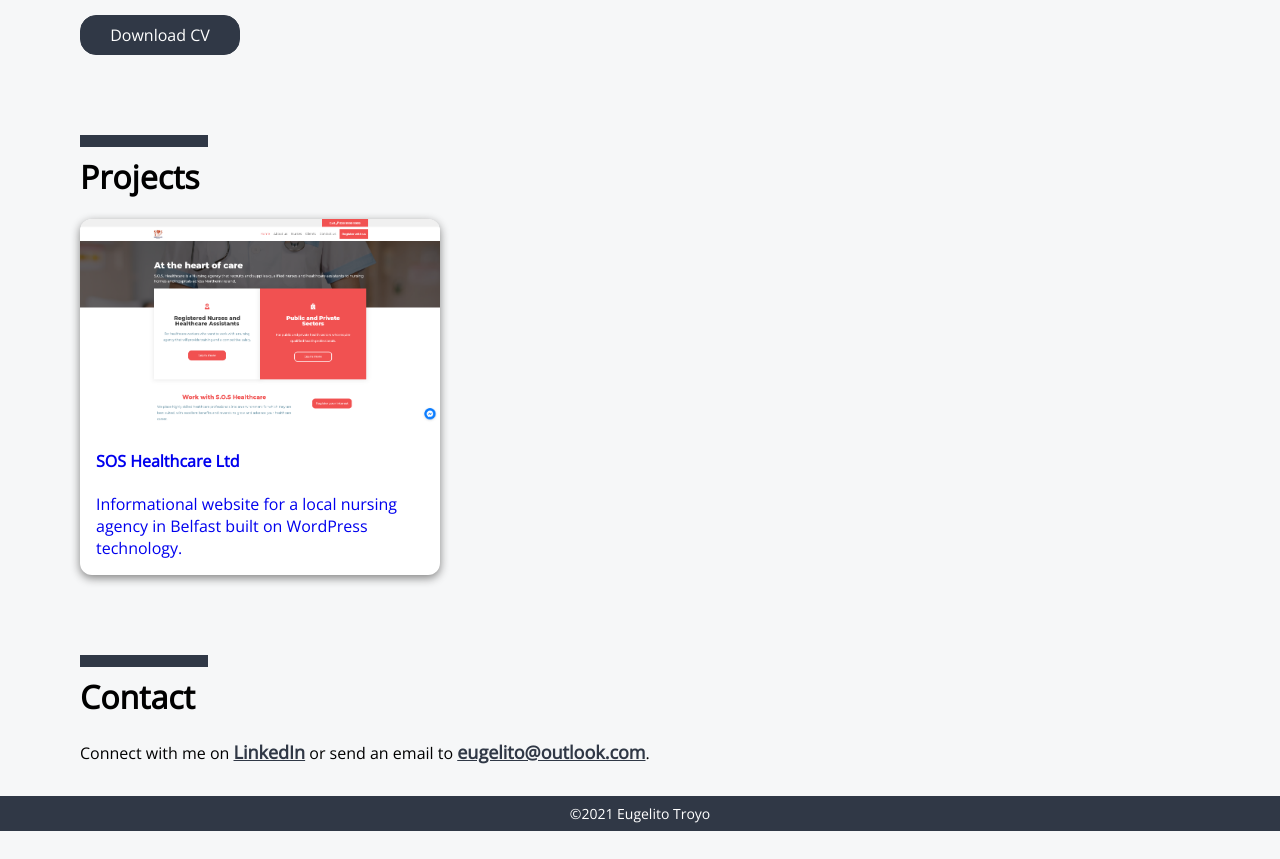
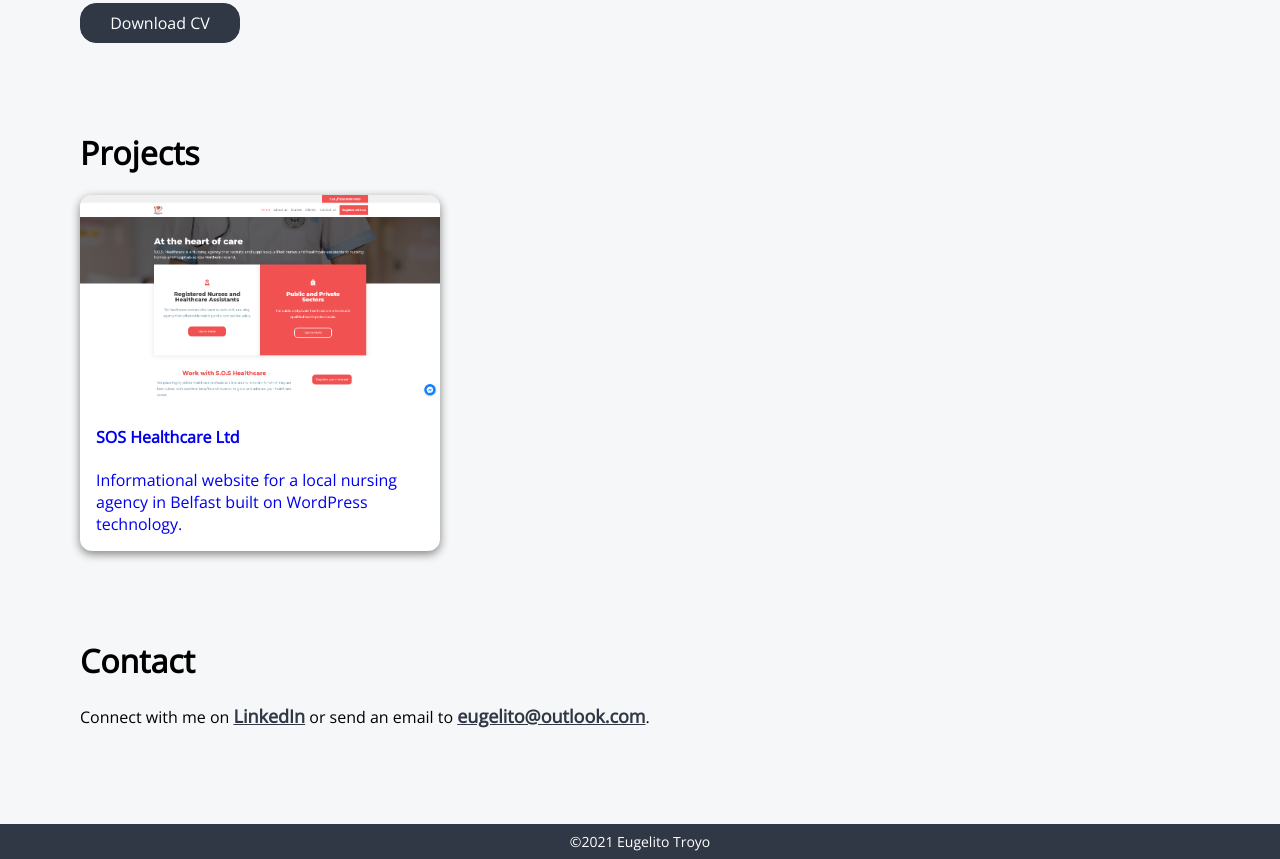
Before and after one commit to eugelito/eugelito, a React (Create React App) app: page / in a window 1280 px wide. Shown: the part 569-1428 px from the top of the page. Before the commit the page ends 1400 px from the top, so only its background shows below. Built offline with nearby package versions, Linux system fonts and the light colour scheme.

Commit message:
added 5rem bottom spacing to contact section

```diff
--- a/src/App.scss
+++ b/src/App.scss
@@ -112,6 +112,10 @@
       margin-top: 5rem;
     }
 
+    > div:last-of-type{
+      margin-bottom: 5rem;
+    }
+
     .content--about__paragraph {
       width: 100%;
     }
@@ -129,7 +133,6 @@
 
   h1 {
     text-align: left;
-    border-top: 12px solid #303846;
     width: 8rem;
     padding: 0.5rem 0 0;
   }
```
